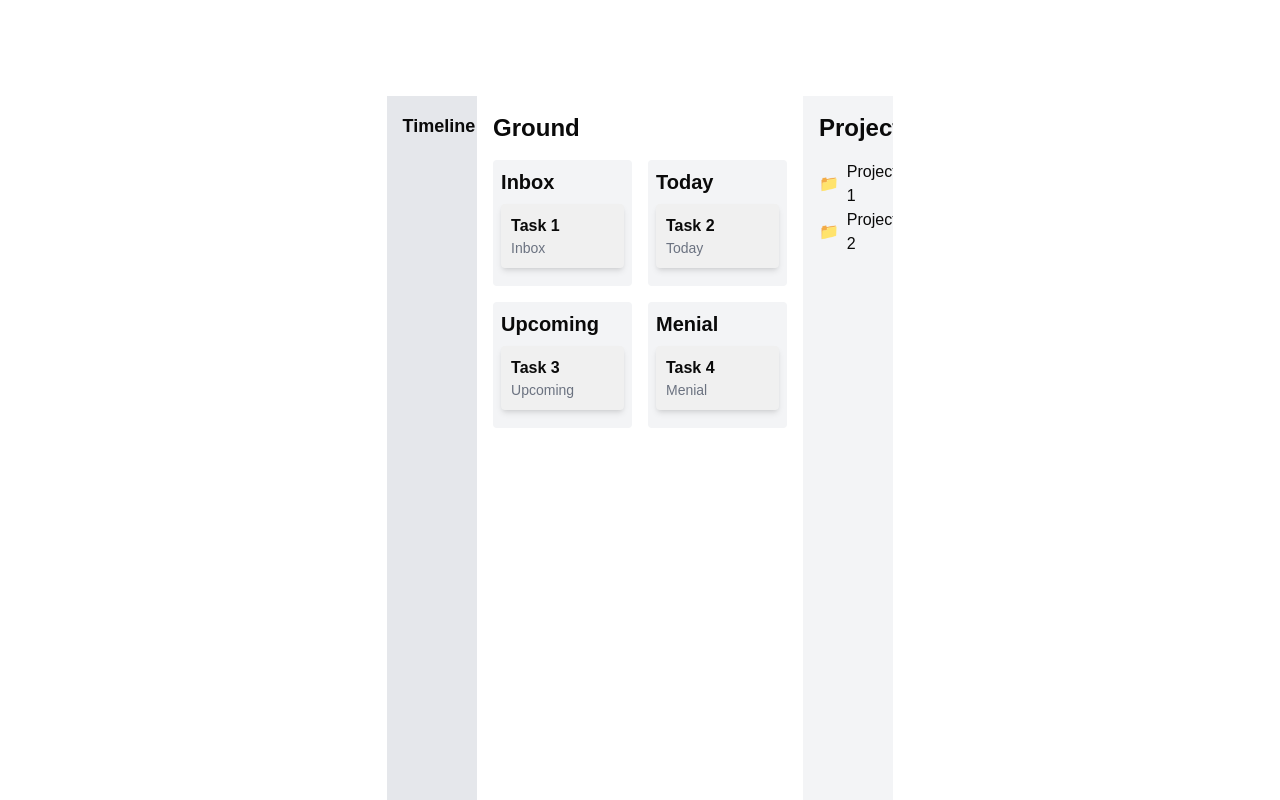
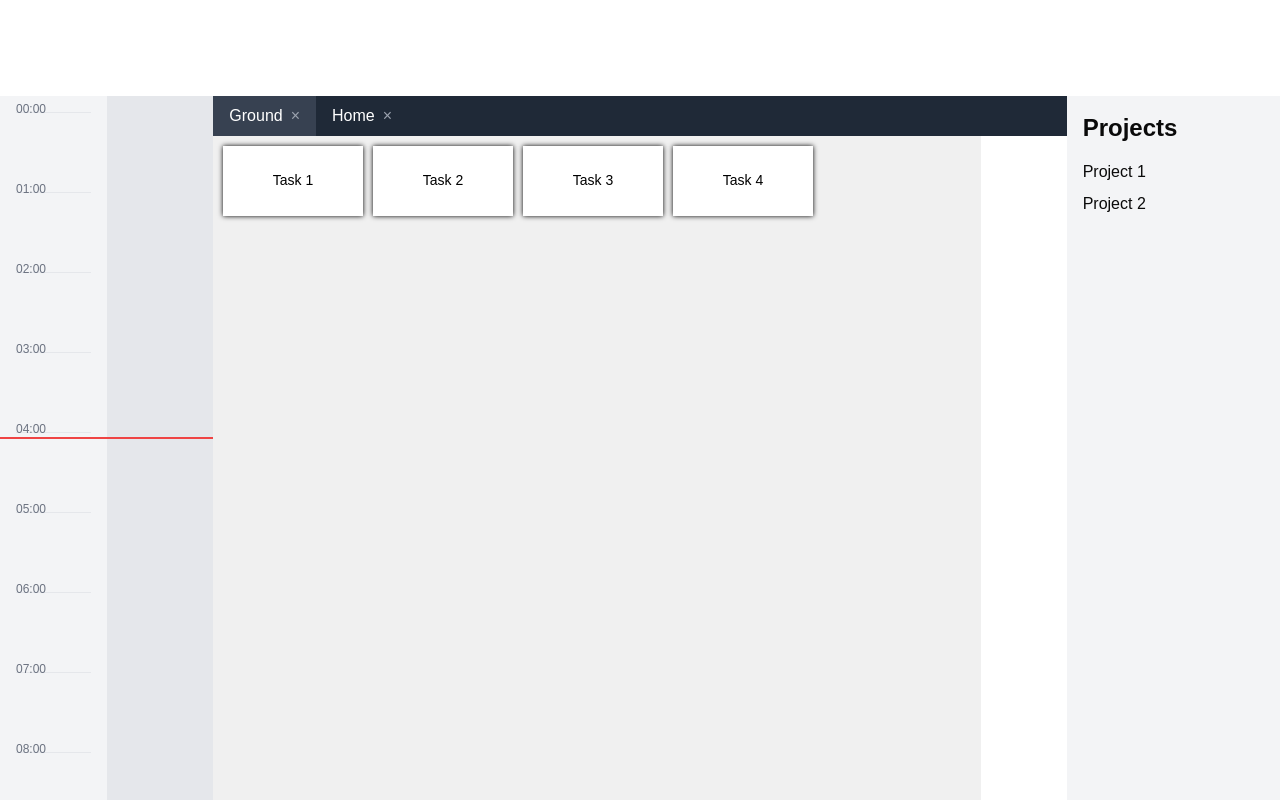
Before and after one commit to leehee16/timedash, a Next.js app: page / in a window 1280 px wide. Shown: the top 800 px of the page. Built offline with nearby package versions, Linux system fonts and the light colour scheme.

Commit message:
탭에 그라운드 및 편집기넣기

```diff
--- /dev/null
+++ b/app/components/DocumentTabs.tsx
@@ -0,0 +1,61 @@
+import React from 'react';
+import dynamic from 'next/dynamic';
+
+const MonacoEditor = dynamic(() => import('./MonacoEditor'), { ssr: false });
+
+interface Document {
+  id: string;
+  title: string;
+  content: any;
+}
+
+interface DocumentTabsProps {
+  documents: Document[];
+  activeDocumentId: string;
+  onSelectDocument: (id: string) => void;
+  onCloseDocument: (id: string) => void;
+  onUpdateDocument: (id: string, content: string) => void;
+}
+
+export const DocumentTabs: React.FC<DocumentTabsProps> = ({
+  documents,
+  activeDocumentId,
+  onSelectDocument,
+  onCloseDocument,
+  onUpdateDocument,
+}) => {
+  const activeDocument = documents.find(doc => doc.id === activeDocumentId);
+
+  return (
+    <div className="flex flex-col h-full">
+      <div className="flex bg-gray-800 text-white">
+        {documents.map((doc) => (
+          <div
+            key={doc.id}
+            className={`flex items-center px-4 py-2 cursor-pointer ${
+              doc.id === activeDocumentId ? 'bg-gray-700' : 'hover:bg-gray-700'
+            }`}
+            onClick={() => onSelectDocument(doc.id)}
+          >
+            <span className="mr-2">{doc.title}</span>
+            <button
+              className="text-gray-400 hover:text-white"
+              onClick={(e) => {
+                e.stopPropagation();
+                onCloseDocument(doc.id);
+              }}
+            >
+              ×
+            </button>
+          </div>
+        ))}
+      </div>
+      {activeDocument && activeDocument.content.type === 'markdown' && (
+        <MonacoEditor
+          value={activeDocument.content.content}
+          onChange={(value) => onUpdateDocument(activeDocument.id, value || '')}
+        />
+      )}
+    </div>
+  );
+};
--- a/app/components/Ground.tsx
+++ b/app/components/Ground.tsx
@@ -1,14 +1,27 @@
 "use client";
 
 import React, { useState } from 'react';
-import { DndContext, DragEndEvent, DragOverlay, useSensors, useSensor, PointerSensor, useDroppable } from '@dnd-kit/core';
-import { SortableContext, verticalListSortingStrategy } from '@dnd-kit/sortable';
-import { TaskBlock } from './TaskBlock';
 import { Timeline } from './Timeline';
 import { Project } from '../models/Project';
 import { Task } from '../models/Task';
+import { DocumentTabs } from './DocumentTabs';
+import dynamic from 'next/dynamic';
+
+const KonvaCanvas = dynamic(() => import('./KonvaCanvas'), { ssr: false });
 
 export type TaskCategory = 'Inbox' | 'Today' | 'Upcoming' | 'Menial' | 'Planned' | 'Recorded';
+
+type TabContent =
+  | { type: 'ground' }
+  | { type: 'markdown'; content: string }
+  | { type: 'project'; project: Project }
+  | { type: 'task'; task: Task };
+
+interface Tab {
+  id: string;
+  title: string;
+  content: TabContent;
+}
 
 export const Ground: React.FC = () => {
   const [tasks, setTasks] = useState<Task[]>([
@@ -19,98 +32,111 @@ export const Ground: React.FC = () => {
   ]);
 
   const [timelineTasks, setTimelineTasks] = useState<Task[]>([]);
-  const [activeId, setActiveId] = useState<string | null>(null);
-  const [projects, setProjects] = useState<Project[]>([
+  const [projects] = useState<Project[]>([
     new Project('1', 'Project 1'),
     new Project('2', 'Project 2'),
   ]);
 
-  const sensors = useSensors(useSensor(PointerSensor));
+  const [tabs, setTabs] = useState<Tab[]>([
+    { id: 'ground', title: 'Ground', content: { type: 'ground' } },
+    { id: 'home', title: 'Home', content: { type: 'markdown', content: '# Welcome to Ground\n\nThis is your home page.' } },
+  ]);
+  const [activeTabId, setActiveTabId] = useState('ground');
 
-  const categories: TaskCategory[] = ['Inbox', 'Today', 'Upcoming', 'Menial'];
-
-  const handleDragEnd = (event: DragEndEvent) => {
-    const { active, over } = event;
-
-    if (!over) return;
-
-    if (over.id === 'timeline') {
-      const taskToMove = tasks.find(task => task.id === active.id);
-      if (taskToMove) {
-        setTasks(tasks.filter(task => task.id !== active.id));
-        setTimelineTasks([...timelineTasks, { ...taskToMove, category: 'Planned' }]);
-      }
-    } else if (typeof over.id === 'string' && categories.includes(over.id as TaskCategory)) {
-      const taskToMove = tasks.find(task => task.id === active.id) || timelineTasks.find(task => task.id === active.id);
-      if (taskToMove) {
-        if (taskToMove.category === 'Planned') {
-          setTimelineTasks(timelineTasks.filter(task => task.id !== active.id));
-        } else {
-          setTasks(tasks.filter(task => task.id !== active.id));
-        }
-        setTasks([...tasks, { ...taskToMove, category: over.id as TaskCategory }]);
-      }
-    }
-
-    setActiveId(null);
+  const handleSelectTab = (id: string) => {
+    setActiveTabId(id);
   };
 
-  const handleDragStart = (event: DragEndEvent) => {
-    setActiveId(event.active.id as string);
+  const handleCloseTab = (id: string) => {
+    if (id === 'ground' || id === 'home') return; // Prevent closing Ground and Home tabs
+    setTabs(prevTabs => prevTabs.filter(tab => tab.id !== id));
+    if (activeTabId === id) {
+      setActiveTabId('ground');
+    }
   };
 
-  const CategoryDroppable = ({ category }: { category: TaskCategory }) => {
-    const { setNodeRef } = useDroppable({ id: category });
-    return (
-      <div ref={setNodeRef} className="bg-gray-100 p-2 rounded min-h-[100px]">
-        <h3 className="text-xl font-semibold mb-2">{category}</h3>
-        <SortableContext items={tasks.filter(task => task.category === category).map(task => task.id)} strategy={verticalListSortingStrategy}>
-          {tasks.filter(task => task.category === category).map((task) => (
-            <TaskBlock key={task.id} task={task} />
-          ))}
-        </SortableContext>
-      </div>
+  const handleUpdateTab = (id: string, content: string) => {
+    setTabs(prevTabs =>
+      prevTabs.map(tab =>
+        tab.id === id && tab.content.type === 'markdown'
+          ? { ...tab, content: { ...tab.content, content } }
+          : tab
+      )
     );
   };
 
-  const ProjectTree = ({ project, depth = 0 }: { project: Project; depth?: number }) => (
-    <div style={{ marginLeft: `${depth * 20}px` }}>
-      <div className="flex items-center">
-        <span className="mr-2">📁</span>
-        <span>{project.name}</span>
+  const openProjectOrTask = (item: Project | Task) => {
+    const existingTab = tabs.find(tab => tab.id === item.id);
+    if (existingTab) {
+      setActiveTabId(item.id);
+    } else {
+      const newTab: Tab = {
+        id: item.id,
+        title: item instanceof Project ? item.name : item.title,
+        content: item instanceof Project
+          ? { type: 'project', project: item }
+          : { type: 'task', task: item },
+      };
+      setTabs(prevTabs => [...prevTabs, newTab]);
+      setActiveTabId(item.id);
+    }
+  };
+
+  const moveTaskToTimeline = (taskId: string) => {
+    const taskToMove = tasks.find(task => task.id === taskId);
+    if (taskToMove) {
+      setTasks(prevTasks => prevTasks.filter(task => task.id !== taskId));
+      setTimelineTasks(prevTasks => [...prevTasks, new Task(taskToMove.id, taskToMove.title, 'Planned', taskToMove.content)]);
+    }
+  };
+
+  const renderTabContent = (tab: Tab) => {
+    switch (tab.content.type) {
+      case 'ground':
+        return (
+          <KonvaCanvas
+            tasks={tasks}
+            openProjectOrTask={openProjectOrTask}
+            onTaskDragStart={(taskId) => console.log('Task drag started:', taskId)}
+          />
+        );
+      case 'markdown':
+        return <div className="p-4">{tab.content.content}</div>;
+      case 'project':
+        return <div className="p-4">Project: {tab.content.project.name}</div>;
+      case 'task':
+        return <div className="p-4">Task: {tab.content.task.title}</div>;
+    }
+  };
+
+  return (
+    <div className="flex h-screen w-screen">
+      <Timeline
+        tasks={timelineTasks}
+        updateTaskTime={() => {}}
+      />
+      <div className="flex flex-col w-4/6">
+        <DocumentTabs
+          documents={tabs}
+          activeDocumentId={activeTabId}
+          onSelectDocument={handleSelectTab}
+          onCloseDocument={handleCloseTab}
+          onUpdateDocument={handleUpdateTab}
+        />
+        {renderTabContent(tabs.find(tab => tab.id === activeTabId)!)}
       </div>
-      {project.subProjects.map(subProject => (
-        <ProjectTree key={subProject.id} project={subProject} depth={depth + 1} />
-      ))}
+      <div className="projects w-1/6 bg-gray-100 p-4 overflow-auto">
+        <h2 className="text-2xl font-bold mb-4">Projects</h2>
+        {projects.map(project => (
+          <div
+            key={project.id}
+            className="cursor-pointer mb-2"
+            onClick={() => openProjectOrTask(project)}
+          >
+            {project.name}
+          </div>
+        ))}
+      </div>
     </div>
   );
-
-  return (
-    <DndContext sensors={sensors} onDragEnd={handleDragEnd} onDragStart={handleDragStart}>
-      <div className="flex h-screen">
-        <Timeline tasks={timelineTasks} />
-        <div className="ground w-1/2 p-4 overflow-auto">
-          <h2 className="text-2xl font-bold mb-4">Ground</h2>
-          <div className="grid grid-cols-2 gap-4">
-            {categories.map((category) => (
-              <CategoryDroppable key={category} category={category} />
-            ))}
-          </div>
-        </div>
-        <div className="projects w-1/4 bg-gray-100 p-4 overflow-auto">
-          <h2 className="text-2xl font-bold mb-4">Projects</h2>
-          {projects.map(project => (
-            <ProjectTree key={project.id} project={project} />
-          ))}
-        </div>
-      </div>
-      <DragOverlay>
-        {activeId ? (
-          <TaskBlock
-            task={tasks.find(task => task.id === activeId) || timelineTasks.find(task => task.id === activeId)!}
-          />
-        ) : null}
-      </DragOverlay>
-    </DndContext>
-  );
 };
--- /dev/null
+++ b/app/components/KonvaCanvas.tsx
@@ -0,0 +1,53 @@
+import React from 'react';
+import { Stage, Layer, Rect, Text } from 'react-konva';
+import { Task } from '../models/Task';
+
+interface KonvaCanvasProps {
+  tasks: Task[];
+  openProjectOrTask: (task: Task) => void;
+  onTaskDragStart: (taskId: string) => void;
+}
+
+const KonvaCanvas: React.FC<KonvaCanvasProps> = ({ tasks, openProjectOrTask, onTaskDragStart }) => {
+  return (
+    <Stage width={window.innerWidth * 0.6} height={window.innerHeight}>
+      <Layer>
+        <Rect
+          x={0}
+          y={0}
+          width={window.innerWidth * 0.6}
+          height={window.innerHeight}
+          fill="#f0f0f0"
+        />
+        {tasks.map((task, index) => (
+          <React.Fragment key={task.id}>
+            <Rect
+              x={10 + (index % 4) * 150}
+              y={10 + Math.floor(index / 4) * 80}
+              width={140}
+              height={70}
+              fill="#ffffff"
+              shadowBlur={5}
+              onClick={() => openProjectOrTask(task)}
+              draggable
+              onDragStart={() => onTaskDragStart(task.id)}
+            />
+            <Text
+              x={15 + (index % 4) * 150}
+              y={15 + Math.floor(index / 4) * 80}
+              text={task.title}
+              fontSize={14}
+              width={130}
+              height={60}
+              wrap="word"
+              align="center"
+              verticalAlign="middle"
+            />
+          </React.Fragment>
+        ))}
+      </Layer>
+    </Stage>
+  );
+};
+
+export default KonvaCanvas;
--- /dev/null
+++ b/app/components/MonacoEditor.tsx
@@ -0,0 +1,23 @@
+import React from 'react';
+import Editor from "@monaco-editor/react";
+
+interface MonacoEditorProps {
+  value: string;
+  onChange: (value: string | undefined) => void;
+}
+
+const MonacoEditor: React.FC<MonacoEditorProps> = ({ value, onChange }) => {
+  return (
+    <Editor
+      height="calc(100vh - 40px)"
+      defaultLanguage="markdown"
+      value={value}
+      onChange={onChange}
+      options={{
+        minimap: { enabled: false },
+      }}
+    />
+  );
+};
+
+export default MonacoEditor;
--- a/app/components/TaskBlock.tsx
+++ b/app/components/TaskBlock.tsx
@@ -3,13 +3,14 @@
 import React from 'react';
 import { useSortable } from '@dnd-kit/sortable';
 import { CSS } from '@dnd-kit/utilities';
-import { Task } from './Ground';
+import { Task } from '../models/Task';
 
 interface TaskBlockProps {
   task: Task;
+  onClick: () => void;
 }
 
-export const TaskBlock: React.FC<TaskBlockProps> = ({ task }) => {
+export const TaskBlock: React.FC<TaskBlockProps> = ({ task, onClick }) => {
   const {
     attributes,
     listeners,
@@ -30,6 +31,7 @@ export const TaskBlock: React.FC<TaskBlockProps> = ({ task }) => {
       {...attributes}
       {...listeners}
       className="task-block bg-white shadow-md rounded p-4 mb-2 cursor-move"
+      onClick={onClick}
     >
       <h4 className="font-semibold">{task.title}</h4>
       <p className="text-sm text-gray-500">{task.category}</p>
--- a/app/components/Timeline.tsx
+++ b/app/components/Timeline.tsx
@@ -1,28 +1,86 @@
 "use client";
 
-import React from 'react';
+import React, { useState, useEffect } from 'react';
 import { useDroppable } from '@dnd-kit/core';
 import { SortableContext, verticalListSortingStrategy } from '@dnd-kit/sortable';
 import { TaskBlock } from './TaskBlock';
-import { Task } from './Ground';
+import { Task } from '../models/Task';
 
 interface TimelineProps {
   tasks: Task[];
+  updateTaskTime: (taskId: string, time: number) => void;
 }
 
-export const Timeline: React.FC<TimelineProps> = ({ tasks }) => {
-  const { setNodeRef } = useDroppable({
-    id: 'timeline',
+export const Timeline: React.FC<TimelineProps> = ({ tasks, updateTaskTime }) => {
+  const [currentTime, setCurrentTime] = useState(new Date());
+
+  useEffect(() => {
+    const timer = setInterval(() => setCurrentTime(new Date()), 60000);
+    return () => clearInterval(timer);
+  }, []);
+
+  const { setNodeRef: setRecordedRef } = useDroppable({
+    id: 'recorded',
   });
 
+  const { setNodeRef: setPlannedRef } = useDroppable({
+    id: 'planned',
+  });
+
+  const recordedTasks = tasks.filter(task => task.recordedTime !== undefined);
+  const plannedTasks = tasks.filter(task => task.category === 'Planned');
+
+  const formatTime = (hour: number) => {
+    return `${hour.toString().padStart(2, '0')}:00`;
+  };
+
+  const getTimelinePosition = (date: Date) => {
+    const minutes = date.getHours() * 60 + date.getMinutes();
+    return (minutes / 1440) * 100; // 1440 minutes in a day
+  };
+
+  const timeSlots = Array.from({ length: 24 }, (_, i) => i);
+
   return (
-    <div ref={setNodeRef} className="timeline w-1/4 bg-gray-200 p-4 min-h-screen overflow-auto">
-      <h3 className="text-lg font-semibold mb-4">Timeline</h3>
-      <SortableContext items={tasks.map(task => task.id)} strategy={verticalListSortingStrategy}>
-        {tasks.map((task) => (
-          <TaskBlock key={task.id} task={task} />
+    <div className="timeline w-1/6 flex relative">
+      <div ref={setRecordedRef} className="recorded-area w-1/2 bg-gray-100 p-4 min-h-screen overflow-auto">
+        {timeSlots.map((hour) => (
+          <div key={hour} className="time-slot h-20 border-t border-gray-200 relative">
+            <span className="absolute left-0 -top-3 text-xs text-gray-500">{formatTime(hour)}</span>
+          </div>
         ))}
-      </SortableContext>
+        <div
+          className="current-time-line absolute left-0 right-0 border-t-2 border-red-500"
+          style={{ top: `${getTimelinePosition(currentTime)}%` }}
+        />
+        <SortableContext items={recordedTasks.map(task => task.id)} strategy={verticalListSortingStrategy}>
+          {recordedTasks.map((task) => (
+            <div
+              key={task.id}
+              className="absolute left-0 right-0"
+              style={{ top: `${getTimelinePosition(new Date(task.recordedTime || 0))}%` }}
+            >
+              <TaskBlock task={task} />
+            </div>
+          ))}
+        </SortableContext>
+      </div>
+      <div ref={setPlannedRef} className="planned-area w-1/2 bg-gray-200 p-4 min-h-screen overflow-auto">
+        <SortableContext items={plannedTasks.map(task => task.id)} strategy={verticalListSortingStrategy}>
+          {plannedTasks.map((task, index) => (
+            <div key={task.id} className="mb-4">
+              <TaskBlock task={task} />
+              <input
+                type="number"
+                value={task.estimatedTime || 0}
+                onChange={(e) => updateTaskTime(task.id, Number(e.target.value))}
+                className="mt-2 w-16 p-1 border rounded"
+                placeholder="Est. time"
+              />
+            </div>
+          ))}
+        </SortableContext>
+      </div>
     </div>
   );
 };
--- a/app/models/Project.ts
+++ b/app/models/Project.ts
@@ -1,14 +1,18 @@
+import { Task } from './Task';
+
 export class Project {
   id: string;
   name: string;
   tasks: Task[];
   subProjects: Project[];
+  content: string;
 
-  constructor(id: string, name: string) {
+  constructor(id: string, name: string, content: string = '') {
     this.id = id;
     this.name = name;
     this.tasks = [];
     this.subProjects = [];
+    this.content = content;
   }
 
   addTask(task: Task) {
@@ -18,4 +22,8 @@ export class Project {
   addSubProject(project: Project) {
     this.subProjects.push(project);
   }
+
+  toMarkdown(): string {
+    return `# ${this.name}\n\n${this.content}\n\n## Tasks\n${this.tasks.map(task => `- ${task.title}`).join('\n')}`;
+  }
 }
--- a/app/models/Task.ts
+++ b/app/models/Task.ts
@@ -7,10 +7,16 @@ export class Task {
   estimatedTime?: number;
   recordedTime?: number;
   priority?: number;
+  content: string;
 
-  constructor(id: string, title: string, category: TaskCategory) {
+  constructor(id: string, title: string, category: TaskCategory, content: string = '') {
     this.id = id;
     this.title = title;
     this.category = category;
+    this.content = content;
+  }
+
+  toMarkdown(): string {
+    return `# ${this.title}\n\nCategory: ${this.category}\n${this.estimatedTime ? `Estimated Time: ${this.estimatedTime} minutes\n` : ''}${this.recordedTime ? `Recorded Time: ${this.recordedTime} minutes\n` : ''}${this.priority ? `Priority: ${this.priority}\n` : ''}\n${this.content}`;
   }
 }
--- a/package.json
+++ b/package.json
@@ -12,13 +12,16 @@
     "@dnd-kit/core": "^6.1.0",
     "@dnd-kit/sortable": "^8.0.0",
     "@dnd-kit/utilities": "^3.2.2",
+    "@monaco-editor/react": "^4.6.0",
     "@radix-ui/react-icons": "^1.3.0",
     "class-variance-authority": "^0.7.0",
     "clsx": "^2.1.1",
+    "konva": "^9.3.15",
     "lucide-react": "^0.453.0",
     "next": "14.2.15",
     "react": "^18",
     "react-dom": "^18",
+    "react-konva": "^18.2.10",
     "tailwind-merge": "^2.5.4",
     "tailwindcss-animate": "^1.0.7"
   },
```
Also changed, not shown: next.config.mjs (+8 -1 lines), 1 other file (tests, documents, lock files or other folders).
